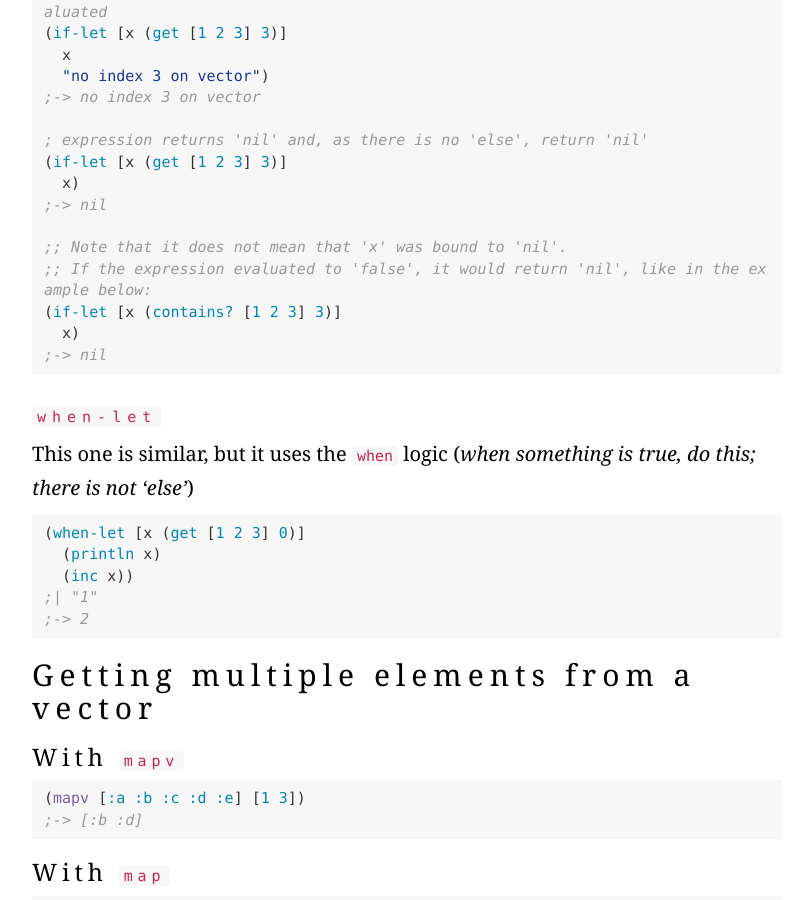
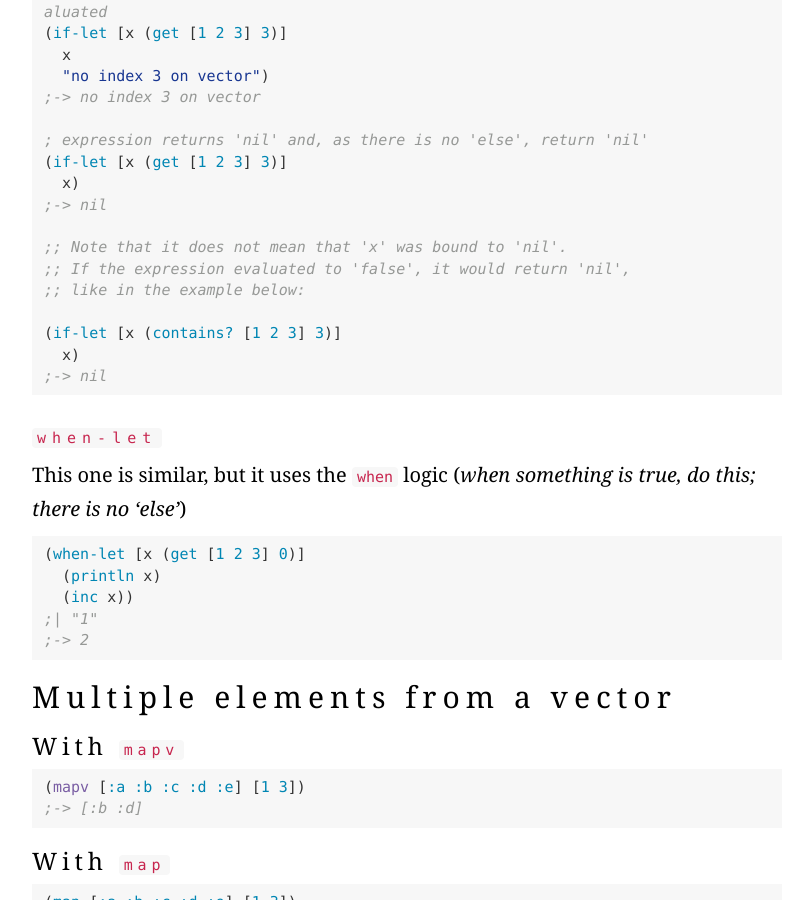
Before and after one commit to pwdd/pwdd.github.io, a Jekyll site: the page built from _posts/2016-08-01-getting-to-know-clojure.md, in a window 1280 px wide and 900 px high, scrolled down 989 px. Shown: the whole window, without its empty margins (233-1029 px from the left). Built offline with Jekyll 4.4.1, drawn with Linux system fonts in a browser that asks for light colours; nearby versions of some CDN libraries; some web fonts are replaced.

Commit message:
getting to know clojure

````diff
--- a/_posts/2016-08-01-getting-to-know-clojure.md
+++ b/_posts/2016-08-01-getting-to-know-clojure.md
@@ -37,7 +37,9 @@ I have no clue of what that means and there is no solution for that. That's why
 ;-> nil
 
 ;; Note that it does not mean that 'x' was bound to 'nil'.
-;; If the expression evaluated to 'false', it would return 'nil', like in the example below:
+;; If the expression evaluated to 'false', it would return 'nil',
+;; like in the example below:
+
 (if-let [x (contains? [1 2 3] 3)]
   x)
 ;-> nil
@@ -45,7 +47,7 @@ I have no clue of what that means and there is no solution for that. That's why
 
 ## `when-let`
 
-This one is similar, but it uses the `when` logic (*when something is true, do this; there is not 'else'*)
+This one is similar, but it uses the `when` logic (*when something is true, do this; there is no 'else'*)
 
 ```clojure
 (when-let [x (get [1 2 3] 0)]
@@ -55,7 +57,7 @@ This one is similar, but it uses the `when` logic (*when something is true, do t
 ;-> 2
 ```
 
-## Getting multiple elements from a vector
+## Multiple elements from a vector
 
 ### With `mapv`
 
````
